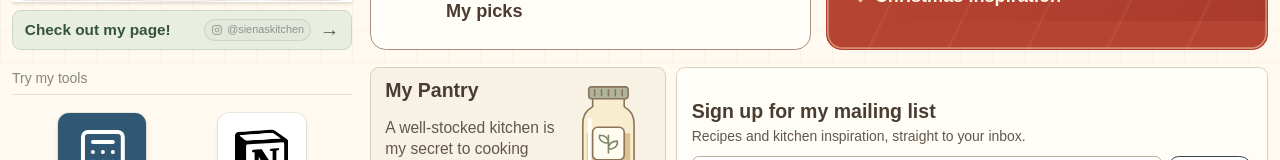
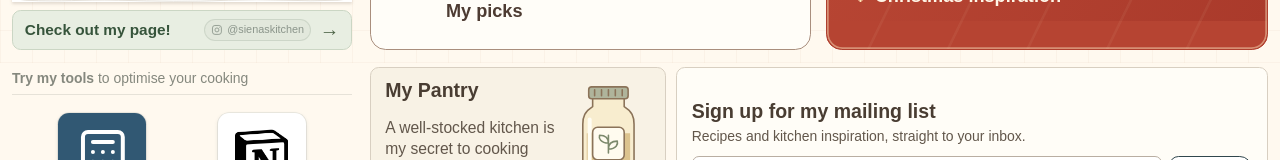
Before and after one commit to Siena04/sienaskitchen, a website: page index.html in a window 1280 px wide. Shown: the part 737-897 px from the top of the page. Drawn offline with nearby package versions, Linux system fonts and the light colour scheme.

Commit message:
Emphasize tools caption and add cooking description

```diff
--- a/footer-style.css
+++ b/footer-style.css
@@ -320,3 +320,6 @@ body[data-page="home"] .home-shortcut--explore .home-instagram-handle {
   line-height: 0;
 }
 .site-header .brand-handle-icon svg { display: block; }
+
+.home-tools-caption { font-weight: 400; }
+.home-tools-caption strong { font-weight: 700; }
--- a/index.html
+++ b/index.html
@@ -126,7 +126,7 @@
               </div>
 
               <div class="home-shortcuts" role="group" aria-label="Kitchen shortcuts">
-                <p class="home-tools-caption">Try my tools</p>
+                <p class="home-tools-caption"><strong>Try my tools</strong> to optimise your cooking</p>
                 <div class="home-tool-apps">
                   <a class="home-shortcut home-tool-app home-tool-app--calculator" href="./conversion.html">
                     <span class="home-tool-app-icon" aria-hidden="true"><i data-lucide="calculator"></i></span>
```
